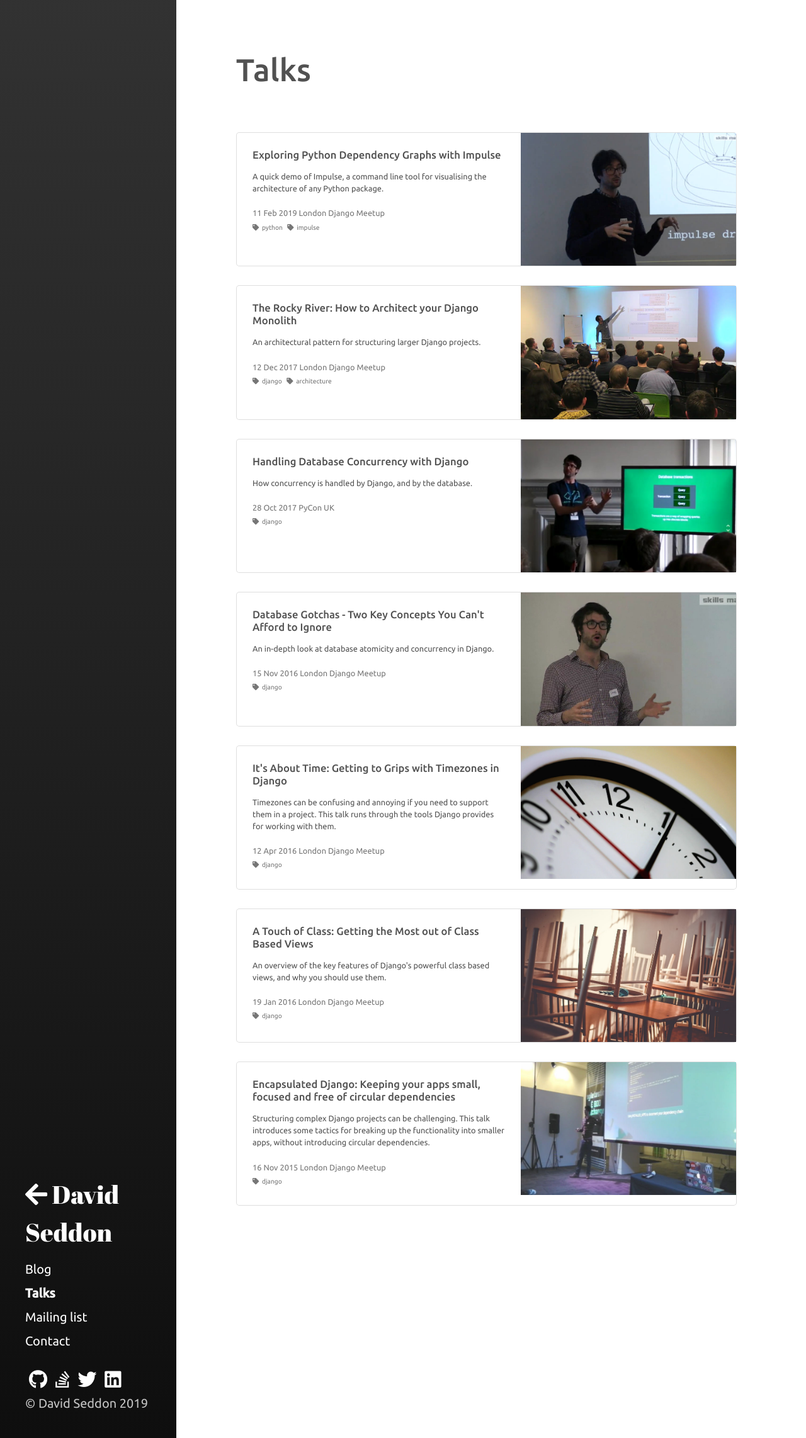
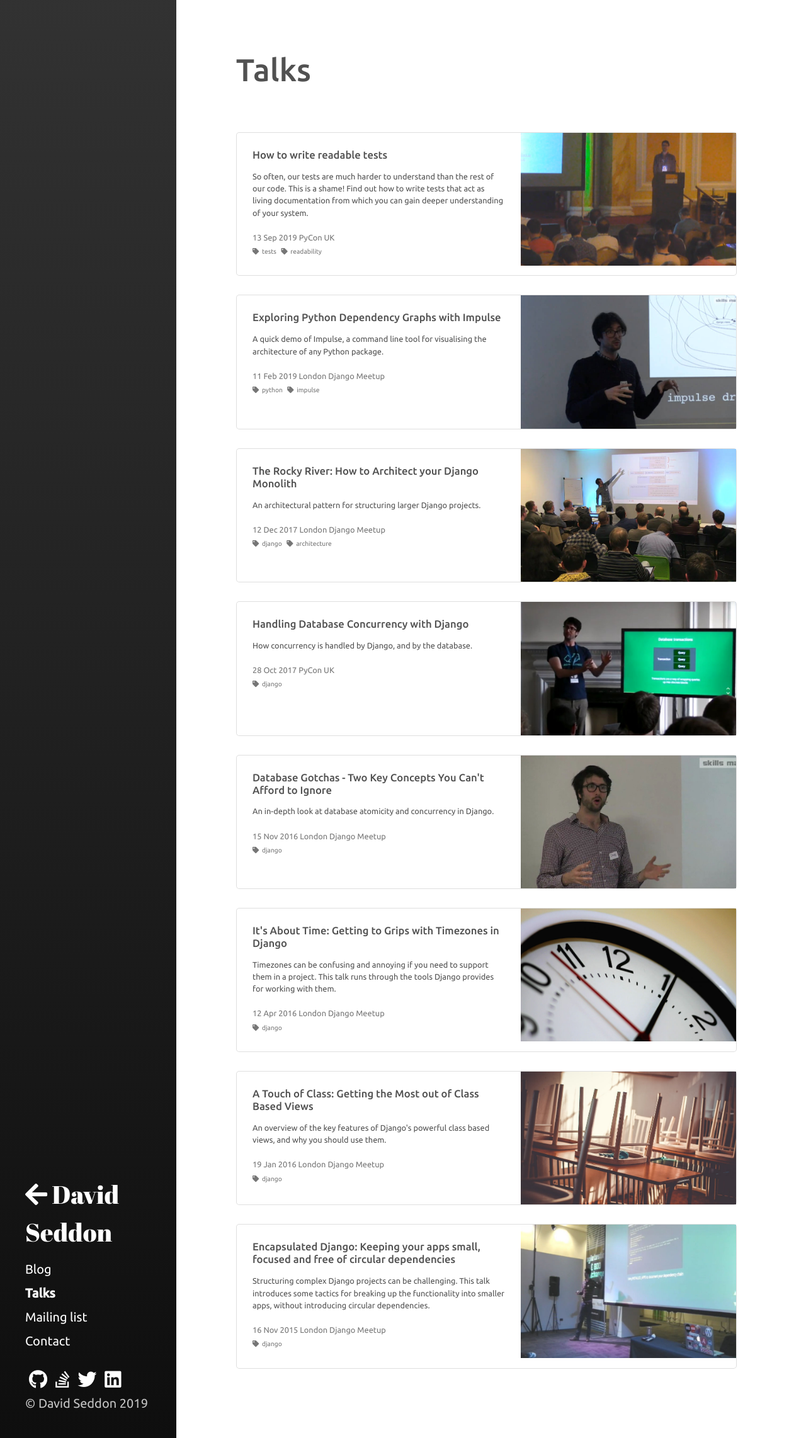
Before and after one commit to seddonym/seddonym.github.io, a Jekyll site: the page built from talks.html, in a window 1280 px wide. Shown: the whole page at 63% size. Built offline with Jekyll 4.4.1, drawn with Linux system fonts in a browser that asks for light colours; nearby versions of some CDN libraries.

Commit message:
Add talk on readable tests

```diff
--- /dev/null
+++ b/_talks/2019-09-13-readable-tests.md
@@ -0,0 +1,27 @@
+---
+layout: talk
+title: How to write readable tests
+featured: true
+location: PyCon UK
+tags: [tests, readability]
+image: readable-tests.png
+description:
+  So often, our tests are much harder to understand than the rest of our code. This is a shame! Find out how to
+  write tests that act as living documentation from which you can gain deeper understanding of your system.
+youtube_embed_url: https://youtu.be/b9HNZ2z_XPc
+slides_link: https://bit.ly/readable-tests
+---
+Have you ever found yourself scratching your head when reading an automated test? Even if we take pride in our
+application code, it’s all too easy for us to neglect readability in our tests.
+
+But tests can be more than just a safety net that nobody reads unless they break. In this talk, I show you six
+principles for how to write Python tests that you will love, and keep coming back to.
+
+## Six Principles for Readable Tests
+
+- Profit from the work of others
+- Put naming to work
+- Show only what matters
+- Don't repeat yourself
+- Arrange, act, assert
+- Aim high
```
Also changed, not shown: _talks/2016-11-15-database-gotchas.md (+0 -1 lines), assets/img/talks/readable-tests.png (added).
